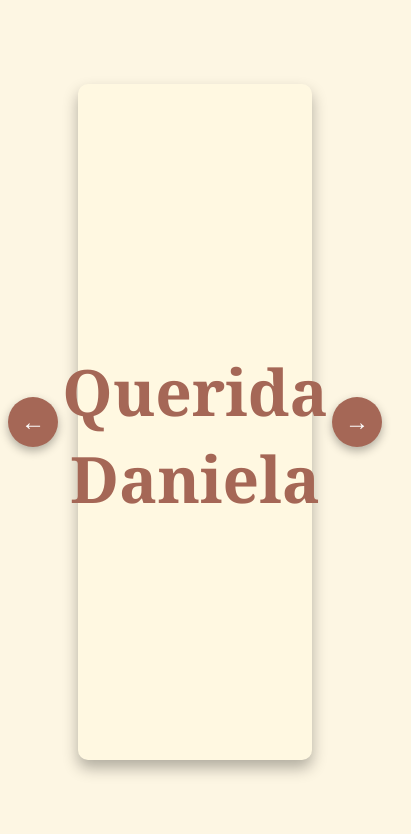
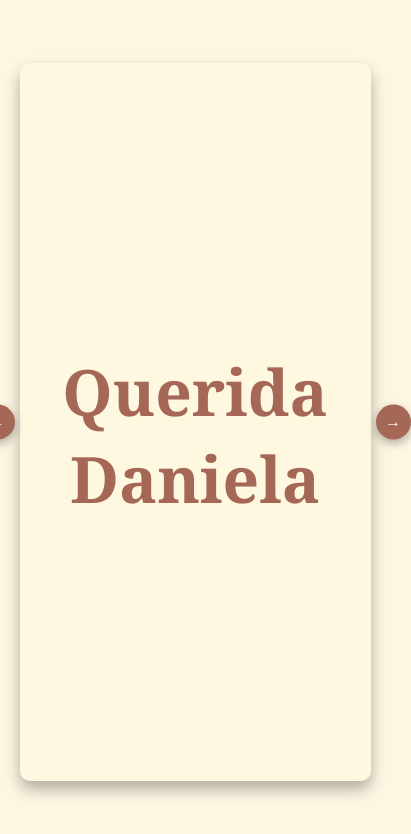
Before and after one commit to Xyntz/Danielita, a plain HTML site: page index.html in a window 390 px wide. Shown: the whole page, 411 px wide, since content can reach past the window. Drawn offline with Linux system fonts and the light colour scheme.

Commit message:
Update style.css

```diff
--- a/style.css
+++ b/style.css
@@ -28,7 +28,7 @@ body {
     background-color: #fff8e1;
     border-radius: 10px;
     box-shadow: 0 8px 15px rgba(0, 0, 0, 0.3);
-    padding: 50px;
+    padding: 20px;
     box-sizing: border-box;
     transition: transform 0.6s ease, opacity 0.6s ease;
     opacity: 0;
@@ -102,3 +102,65 @@ p {
 #next {
     right: -70px;
 }
+
+/* ---- Diseño responsivo ---- */
+
+/* Para pantallas más pequeñas (celulares) */
+@media (max-width: 768px) {
+    .container {
+        width: 90%; /* Hacemos el contenedor más pequeño */
+        height: 85%; /* Ajustamos la altura */
+    }
+
+    .page {
+        padding: 15px; /* Reducimos el espacio interno */
+    }
+
+    h2 {
+        font-size: 1.5rem; /* Tamaño de letra más pequeño */
+    }
+
+    p {
+        font-size: 1rem; /* Texto más pequeño */
+        line-height: 1.5;
+    }
+
+    .nav-button {
+        width: 40px; /* Botones más pequeños */
+        height: 40px;
+        font-size: 1.2rem;
+    }
+
+    #prev {
+        left: -50px; /* Ajustamos la posición de los botones */
+    }
+
+    #next {
+        right: -50px;
+    }
+}
+
+/* Para pantallas muy pequeñas (menos de 480px) */
+@media (max-width: 480px) {
+    h2 {
+        font-size: 1.2rem; /* Reducimos más el título */
+    }
+
+    p {
+        font-size: 0.9rem; /* Reducimos más el texto */
+    }
+
+    .nav-button {
+        width: 35px; /* Botones aún más pequeños */
+        height: 35px;
+        font-size: 1rem;
+    }
+
+    #prev {
+        left: -40px; /* Ajustamos más los botones */
+    }
+
+    #next {
+        right: -40px;
+    }
+}
```
